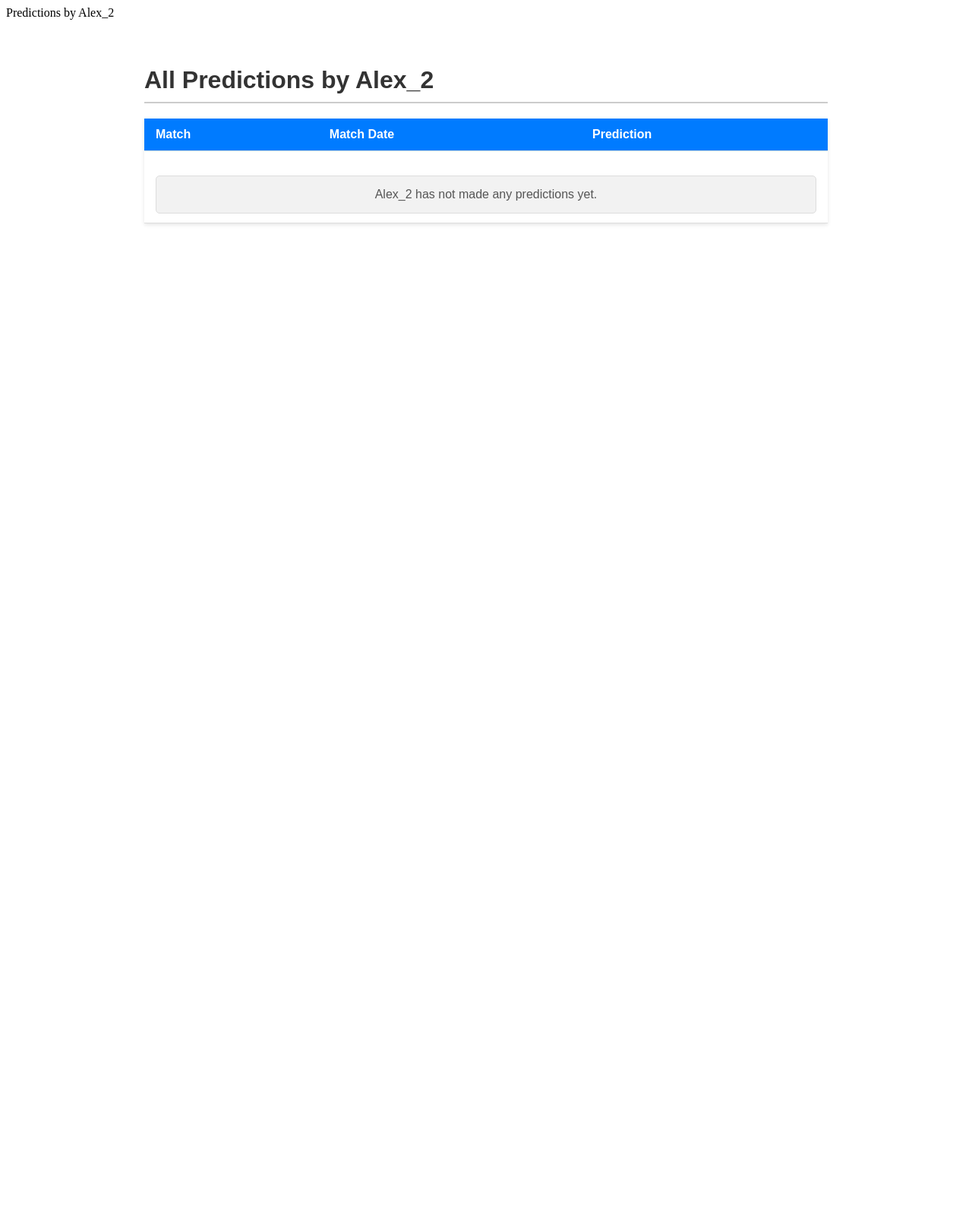
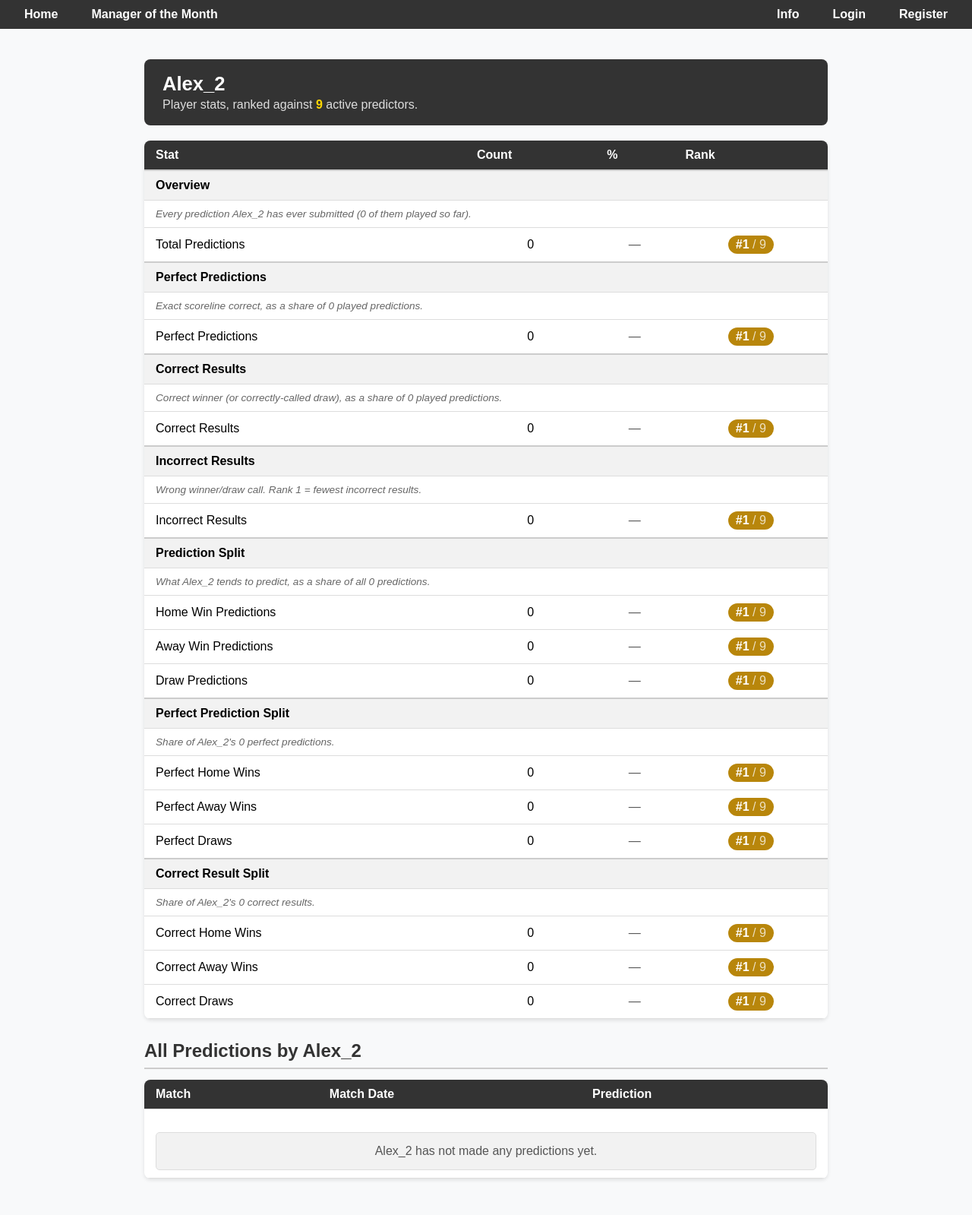
Before and after one commit to Alex-Steel-13/FootballPredictorLeague, a Django app: a page that uses leaderboard/templates/leaderboard/profile.html in a window 1280 px wide. Shown: the whole page at 76% size. Before the commit the page ends 296 px from the top, so only its background shows below. Run offline with Django 5.2, Linux system fonts and the light colour scheme; data comes from the database, SQL or seed files in the repository; data that the repository does not hold is empty; parts of the project's set-up code (start-up, migrations or seed data) failed here and were passed over.

Commit message:
Add personalised player stats page, linked from the leaderboard
- build_player_stats(): per-user aggregate of total/played predictions,
  perfect predictions, correct results, incorrect results, home/away/draw
  prediction split, and the perfect/correct breakdowns by outcome type,
  plus each user's rank (out of all active participants) on every stat.
- profile.html: renders those stats as a grouped table matching the site's
  navy/gold theme (no JS), and color-codes each past prediction by result.
  Also fixes two latent bugs: the template was missing
  {% extends "base.html" %} (no navbar), and referenced home_team.name /
  away_team.name on what are plain CharFields (rendered blank).
- table.html: leaderboard usernames now link to their profile page.
- urls.py: removed a duplicate leaderboard.urls include missing its
  trailing slash, which made {% url 'leaderboard:...' %} reversal pick the
  broken pattern and mangle every generated link in that namespace.

```diff
--- a/leaderboard/templates/leaderboard/profile.html
+++ b/leaderboard/templates/leaderboard/profile.html
@@ -1,70 +1,160 @@
+{% extends "base.html" %}
 
-
-{% block title %}Predictions by {{ profile_user.username }}{% endblock %}
+{% block title %}{{ profile_user.username }}'s Stats{% endblock %}
 
 {% block content %}
 <style>
-    /* Basic styling for the content area */
     .content-container {
         font-family: Arial, sans-serif;
-        background-color: white;
-        padding: 20px;
-        border-radius: 8px;
         max-width: 900px;
         margin: 20px auto;
     }
 
-    h1 {
-        color: #333;
-        border-bottom: 2px solid #ccc;
-        padding-bottom: 10px;
+    .profile-header {
+        background-color: #333;
+        color: white;
+        border-radius: 8px;
+        padding: 18px 24px;
         margin-bottom: 20px;
     }
 
-    /* Table styling */
-    .predictions-table {
-        width: 100%;
-        border-collapse: collapse; /* Removes space between borders */
-        margin-top: 20px;
-        box-shadow: 0 2px 5px rgba(0,0,0,0.1);
+    .profile-header h1 {
+        margin: 0 0 4px 0;
+        font-size: 1.6em;
     }
 
-    .predictions-table thead {
-        background-color: #007bff;
-        color: white;
+    .profile-header p {
+        margin: 0;
+        color: #ddd;
     }
 
+    .profile-header .rank-out-of {
+        color: #FFD700;
+        font-weight: bold;
+    }
+
+    /* Shared table chrome */
+    .stats-table, .predictions-table {
+        width: 100%;
+        border-collapse: collapse;
+        background-color: white;
+        box-shadow: 0 2px 5px rgba(0,0,0,0.1);
+        border-radius: 8px;
+        overflow: hidden;
+        margin-bottom: 28px;
+    }
+
+    .stats-table th, .stats-table td,
     .predictions-table th, .predictions-table td {
-        padding: 12px 15px;
+        padding: 10px 15px;
         text-align: left;
         border-bottom: 1px solid #ddd;
     }
 
-    /* Style for table headers */
-    .predictions-table th {
+    .stats-table thead th, .predictions-table thead th {
+        background-color: #333;
+        color: white;
         font-weight: bold;
     }
 
-    /* Alternating row colors for readability */
-    .predictions-table tbody tr:nth-child(even) {
-        background-color: #f2f2f2;
+    .stats-table td:nth-child(2),
+    .stats-table td:nth-child(3),
+    .stats-table td:nth-child(4) {
+        text-align: center;
     }
 
-    /* Hover effect for rows */
-    .predictions-table tbody tr:hover {
-        background-color: #e9ecef;
+    /* Section header rows */
+    .stats-table .section-title td {
+        background-color: #f2f2f2;
+        font-weight: bold;
+        border-top: 2px solid #ccc;
     }
 
-    /* Centering the predicted score */
+    .stats-table .section-note td {
+        color: #666;
+        font-size: 0.85em;
+        font-style: italic;
+        border-bottom: 1px solid #ddd;
+    }
+
+    .stats-table tbody tr:not(.section-title):not(.section-note):hover {
+        background-color: #f7f7f7;
+    }
+
+    .stat-pct {
+        color: #555;
+    }
+
+    .rank-badge {
+        display: inline-block;
+        min-width: 2.6em;
+        padding: 3px 10px;
+        border-radius: 12px;
+        font-weight: bold;
+        background-color: #eee;
+        color: #333;
+    }
+
+    .rank-badge .of-total {
+        font-weight: normal;
+        color: inherit;
+        opacity: 0.75;
+    }
+
+    .rank-first .rank-badge {
+        background-color: #B8860B;
+        color: white;
+    }
+
+    /* Predictions table */
+    h2 {
+        color: #333;
+        border-bottom: 2px solid #ccc;
+        padding-bottom: 8px;
+        margin-bottom: 14px;
+    }
+
+    .predictions-table tbody tr:nth-child(even) {
+        background-color: #f9f9f9;
+    }
+
+    .predictions-table tbody tr:hover {
+        background-color: #f0f0f0;
+    }
+
     .prediction-score {
         text-align: center;
         font-weight: bold;
         font-size: 1.1em;
     }
 
-    /* Message for when there are no predictions */
+    .predictions-table tr.perfect_prediction .prediction-score {
+        color: #8a6d00;
+        background-color: #FFF3C4;
+    }
+
+    .predictions-table tr.correct_result .prediction-score {
+        color: #1b7a1b;
+        background-color: #e4f7e4;
+    }
+
+    .predictions-table tr.wrong_result .prediction-score {
+        color: #a30f0f;
+        background-color: #fbe4e4;
+    }
+
     .no-predictions {
         margin-top: 20px;
+        padding: 15px;
+        background-color: #f2f2f2;
+        border: 1px solid #ddd;
+        border-radius: 5px;
+        color: #555;
+        text-align: center;
+    }
+
+    .no-stats {
+        margin-bottom: 28px;
         padding: 15px;
         background-color: #f2f2f2;
         border: 1px solid #ddd;
@@ -75,7 +165,53 @@
 </style>
 
 <div class="content-container">
-    <h1>All Predictions by {{ profile_user.username }}</h1>
+    <div class="profile-header">
+        <h1>{{ profile_user.username }}</h1>
+        {% if stats_table %}
+            <p>Player stats, ranked against <span class="rank-out-of">{{ total_participants }}</span> active predictors.</p>
+        {% else %}
+            <p>This account isn't part of the active leaderboard, so it has no ranked stats.</p>
+        {% endif %}
+    </div>
+
+    {% if stats_table %}
+    <table class="stats-table">
+        <thead>
+            <tr>
+                <th>Stat</th>
+                <th>Count</th>
+                <th>%</th>
+                <th>Rank</th>
+            </tr>
+        </thead>
+        <tbody>
+            {% for section in stats_table %}
+                <tr class="section-title">
+                    <td colspan="4">{{ section.title }}</td>
+                </tr>
+                {% if section.note %}
+                <tr class="section-note">
+                    <td colspan="4">{{ section.note }}</td>
+                </tr>
+                {% endif %}
+                {% for row in section.rows %}
+                <tr class="{% if row.rank == 1 %}rank-first{% endif %}">
+                    <td>{{ row.label }}</td>
+                    <td>{{ row.value }}</td>
+                    <td class="stat-pct">{% if row.pct is not None %}{{ row.pct }}%{% else %}—{% endif %}</td>
+                    <td>
+                        <span class="rank-badge">#{{ row.rank }} <span class="of-total">/ {{ total_participants }}</span></span>
+                    </td>
+                </tr>
+                {% endfor %}
+            {% endfor %}
+        </tbody>
+    </table>
+    {% else %}
+    <p class="no-stats">No stats to show for {{ profile_user.username }} yet.</p>
+    {% endif %}
+
+    <h2>All Predictions by {{ profile_user.username }}</h2>
 
     <table class="predictions-table">
         <thead>
@@ -87,9 +223,9 @@
         </thead>
         <tbody>
             {% for prediction in predictions %}
-                <tr>
+                <tr class="{% if prediction.result_class %}{{ prediction.result_class }}{% endif %}">
                     <td>
-                        {{ prediction.match.home_team.name }} vs {{ prediction.match.away_team.name }}
+                        {{ prediction.match.home_team }} vs {{ prediction.match.away_team }}
                     </td>
                     <td>
                         {{ prediction.match.match_date|date:"D d M Y" }}
--- a/leaderboard/views.py
+++ b/leaderboard/views.py
@@ -234,6 +234,258 @@ def manager_of_month(request):
 
 
 # ---------------------------------------------------------------------------
+# Player stats (profile page)
+# ---------------------------------------------------------------------------
+# (metric key, ascending) - ascending=True means "lower is better" (rank 1
+# goes to the smallest value), used only for incorrect_results. Everything
+# else ranks highest-value-first.
+_STATS_RANK_METRICS = [
+    ("total_predictions", False),
+    ("perfect_predictions", False),
+    ("correct_results", False),
+    ("incorrect_results", True),
+    ("home_predictions", False),
+    ("away_predictions", False),
+    ("draw_predictions", False),
+    ("perfect_home", False),
+    ("perfect_away", False),
+    ("perfect_draw", False),
+    ("correct_home", False),
+    ("correct_away", False),
+    ("correct_draw", False),
+]
+
+
+def _rank(value, values, ascending=False):
+    """Standard competition ranking (1, 2, 2, 4, ...) of `value` within `values`."""
+    if ascending:
+        beaten = sum(1 for v in values if v < value)
+    else:
+        beaten = sum(1 for v in values if v > value)
+    return beaten + 1
+
+
+def _pct(value, denominator):
+    """Whole-number percentage, or None if there's nothing to divide by."""
+    return round(value / denominator * 100) if denominator else None
+
+
+def build_player_stats():
+    """Per-user prediction stats + each user's rank on every stat.
+
+    The ranked pool is every user with can_participate=True (whether or not
+    they've made a prediction yet), matching the leaderboard's definition of
+    "everyone". Returns (stats_by_user_id, total_participants).
+    """
+    users = (
+        User.objects.filter(can_participate=True)
+        .annotate(
+            total_predictions=Count("prediction", distinct=True),
+            played_predictions=Count(
+                "prediction",
+                filter=Q(prediction__match__home_score__isnull=False),
+                distinct=True,
+            ),
+            perfect_predictions=Count(
+                "prediction",
+                filter=Q(
+                    prediction__predicted_home_score=F("prediction__match__home_score"),
+                    prediction__predicted_away_score=F("prediction__match__away_score"),
+                ),
+                distinct=True,
+            ),
+            correct_results=Count(
+                "prediction", filter=Q(prediction__points__gt=0), distinct=True
+            ),
+            home_predictions=Count(
+                "prediction",
+                filter=Q(prediction__predicted_home_score__gt=F("prediction__predicted_away_score")),
+                distinct=True,
+            ),
+            away_predictions=Count(
+                "prediction",
+                filter=Q(prediction__predicted_home_score__lt=F("prediction__predicted_away_score")),
+                distinct=True,
+            ),
+            draw_predictions=Count(
+                "prediction",
+                filter=Q(prediction__predicted_home_score=F("prediction__predicted_away_score")),
+                distinct=True,
+            ),
+            perfect_home=Count(
+                "prediction",
+                filter=Q(
+                    prediction__predicted_home_score=F("prediction__match__home_score"),
+                    prediction__predicted_away_score=F("prediction__match__away_score"),
+                    prediction__predicted_home_score__gt=F("prediction__predicted_away_score"),
+                ),
+                distinct=True,
+            ),
+            perfect_away=Count(
+                "prediction",
+                filter=Q(
+                    prediction__predicted_home_score=F("prediction__match__home_score"),
+                    prediction__predicted_away_score=F("prediction__match__away_score"),
+                    prediction__predicted_home_score__lt=F("prediction__predicted_away_score"),
+                ),
+                distinct=True,
+            ),
+            perfect_draw=Count(
+                "prediction",
+                filter=(
+                    Q(prediction__predicted_home_score=F("prediction__match__home_score"))
+                    & Q(prediction__predicted_away_score=F("prediction__match__away_score"))
+                    & Q(prediction__predicted_home_score=F("prediction__predicted_away_score"))
+                ),
+                distinct=True,
+            ),
+            correct_home=Count(
+                "prediction",
+                filter=Q(
+                    prediction__points__gt=0,
+                    prediction__predicted_home_score__gt=F("prediction__predicted_away_score"),
+                ),
+                distinct=True,
+            ),
+            correct_away=Count(
+                "prediction",
+                filter=Q(
+                    prediction__points__gt=0,
+                    prediction__predicted_home_score__lt=F("prediction__predicted_away_score"),
+                ),
+                distinct=True,
+            ),
+            correct_draw=Count(
+                "prediction",
+                filter=Q(
+                    prediction__points__gt=0,
+                    prediction__predicted_home_score=F("prediction__predicted_away_score"),
+                ),
+                distinct=True,
+            ),
+        )
+    )
+
+    stats = {}
+    for u in users:
+        played = u.played_predictions
+        perfect = u.perfect_predictions
+        correct = u.correct_results
+        incorrect = played - correct
+        total = u.total_predictions
+
+        stats[u.id] = {
+            "username": u.username,
+            "total_predictions": total,
+            "played_predictions": played,
+            "perfect_predictions": perfect,
+            "perfect_pct": _pct(perfect, played),
+            "correct_results": correct,
+            "correct_pct": _pct(correct, played),
+            "incorrect_results": incorrect,
+            "incorrect_pct": _pct(incorrect, played),
+            "home_predictions": u.home_predictions,
+            "home_pct": _pct(u.home_predictions, total),
+            "away_predictions": u.away_predictions,
+            "away_pct": _pct(u.away_predictions, total),
+            "draw_predictions": u.draw_predictions,
+            "draw_pct": _pct(u.draw_predictions, total),
+            "perfect_home": u.perfect_home,
+            "perfect_home_pct": _pct(u.perfect_home, perfect),
+            "perfect_away": u.perfect_away,
+            "perfect_away_pct": _pct(u.perfect_away, perfect),
+            "perfect_draw": u.perfect_draw,
+            "perfect_draw_pct": _pct(u.perfect_draw, perfect),
+            "correct_home": u.correct_home,
+            "correct_home_pct": _pct(u.correct_home, correct),
+            "correct_away": u.correct_away,
+            "correct_away_pct": _pct(u.correct_away, correct),
+            "correct_draw": u.correct_draw,
+            "correct_draw_pct": _pct(u.correct_draw, correct),
+        }
+
+    total_participants = len(stats)
+    for key, ascending in _STATS_RANK_METRICS:
+        values = [row[key] for row in stats.values()]
+        for row in stats.values():
+            row[f"{key}_rank"] = _rank(row[key], values, ascending)
+
+    return stats, total_participants
+
+
+def _stats_table(stats, username):
+    """Turn the flat stats dict into the grouped sections the template renders.
+
+    Each row carries exactly what the table needs: a label, the raw value,
+    an optional percentage (None renders as "—"), and this user's rank.
+    """
+    played = stats["played_predictions"]
+    total = stats["total_predictions"]
+    perfect = stats["perfect_predictions"]
+    correct = stats["correct_results"]
+
+    def row(label, value_key, pct_key=None):
+        return {
+            "label": label,
+            "value": stats[value_key],
+            "pct": stats.get(pct_key) if pct_key else None,
+            "rank": stats[f"{value_key}_rank"],
+        }
+
+    return [
+        {
+            "title": "Overview",
+            "note": f"Every prediction {username} has ever submitted "
+                    f"({played} of them played so far).",
+            "rows": [row("Total Predictions", "total_predictions")],
+        },
+        {
+            "title": "Perfect Predictions",
+            "note": f"Exact scoreline correct, as a share of {played} played predictions.",
+            "rows": [row("Perfect Predictions", "perfect_predictions", "perfect_pct")],
+        },
+        {
+            "title": "Correct Results",
+            "note": f"Correct winner (or correctly-called draw), as a share of "
+                    f"{played} played predictions.",
+            "rows": [row("Correct Results", "correct_results", "correct_pct")],
+        },
+        {
+            "title": "Incorrect Results",
+            "note": "Wrong winner/draw call. Rank 1 = fewest incorrect results.",
+            "rows": [row("Incorrect Results", "incorrect_results", "incorrect_pct")],
+        },
+        {
+            "title": "Prediction Split",
+            "note": f"What {username} tends to predict, as a share of all {total} predictions.",
+            "rows": [
+                row("Home Win Predictions", "home_predictions", "home_pct"),
+                row("Away Win Predictions", "away_predictions", "away_pct"),
+                row("Draw Predictions", "draw_predictions", "draw_pct"),
+            ],
+        },
+        {
+            "title": "Perfect Prediction Split",
+            "note": f"Share of {username}'s {perfect} perfect predictions.",
+            "rows": [
+                row("Perfect Home Wins", "perfect_home", "perfect_home_pct"),
+                row("Perfect Away Wins", "perfect_away", "perfect_away_pct"),
+                row("Perfect Draws", "perfect_draw", "perfect_draw_pct"),
+            ],
+        },
+        {
+            "title": "Correct Result Split",
+            "note": f"Share of {username}'s {correct} correct results.",
+            "rows": [
+                row("Correct Home Wins", "correct_home", "correct_home_pct"),
+                row("Correct Away Wins", "correct_away", "correct_away_pct"),
+                row("Correct Draws", "correct_draw", "correct_draw_pct"),
+            ],
+        },
+    ]
+
+
+# ---------------------------------------------------------------------------
 # Profile
 # ---------------------------------------------------------------------------
 def profile(request, username):
@@ -251,10 +503,18 @@ def profile(request, username):
         p for p in predictions
         if get_match_week_start(p.match.match_date) != this_week
     ]
+    for p in predictions_final:
+        p.result_class = prediction_result_class(p)
+
+    stats_by_user, total_participants = build_player_stats()
+    stats = stats_by_user.get(profile_user.id)
+    stats_table = _stats_table(stats, profile_user.username) if stats else None
 
     return render(request, "leaderboard/profile.html", {
         "profile_user": profile_user,
         "predictions": predictions_final,
+        "stats_table": stats_table,
+        "total_participants": total_participants,
     })
 
 
--- a/predictorleague/urls.py
+++ b/predictorleague/urls.py
@@ -22,7 +22,6 @@ from leaderboard import views as leaderboard_views
 urlpatterns = [
     path("", leaderboard_views.leaderboard_view, name= "home"),
     path("info/", views.info, name="info"),
-    path('leaderboard', include("leaderboard.urls")),
     path('admin/', admin.site.urls),
     path('predict/', include('predictions.urls')),
     path('users/', include('users.urls')),
```
Also changed, not shown: leaderboard/templates/leaderboard/table.html (+9 -1 lines).
